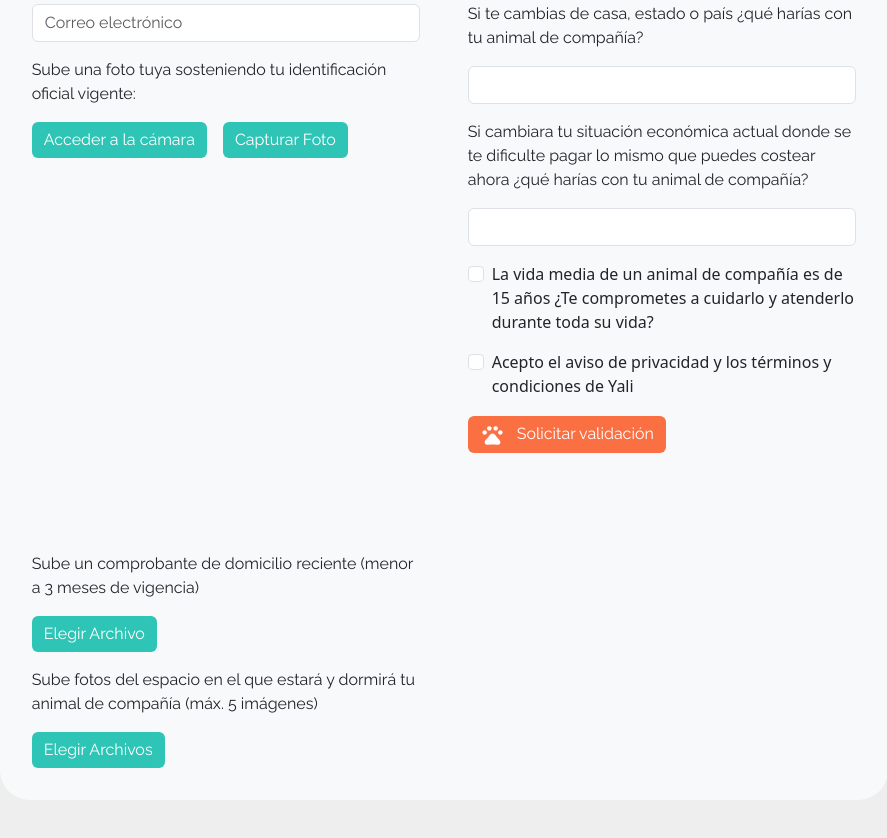
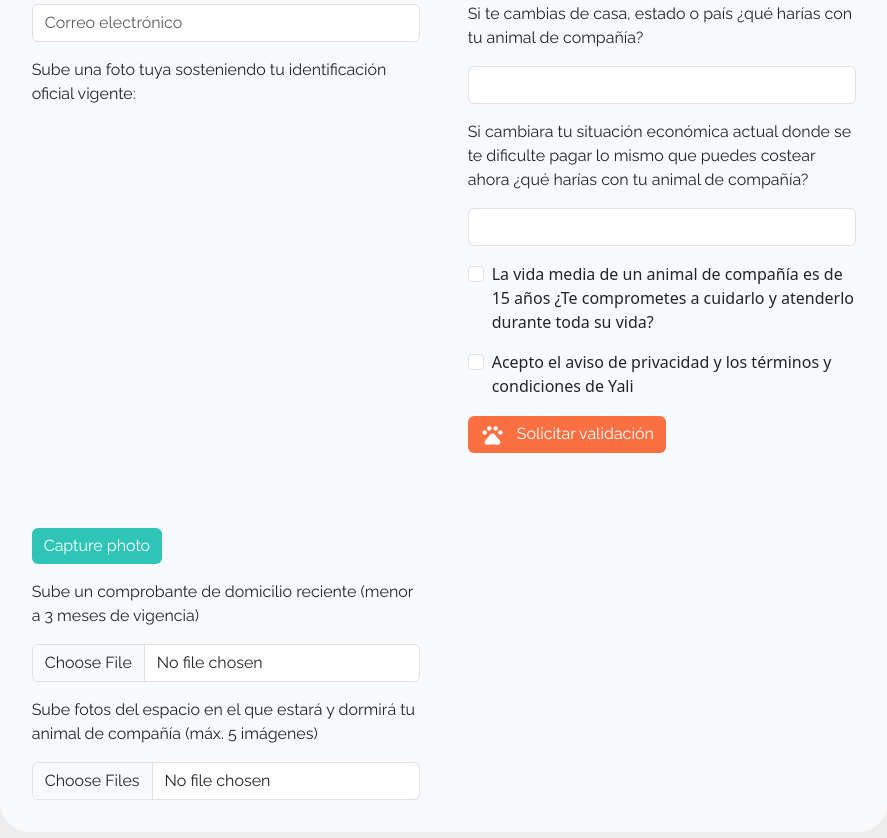
Before and after one commit to AdopcionYali/projectYali, a Next.js app: page /adopterProfile in a window 1280 px wide. Shown: the part 660-1498 px from the top of the page, without its empty margins (307-1194 px from the left). Built offline with nearby package versions, Linux system fonts and the light colour scheme; no server answers.

Commit message:
webcam added

```diff
--- /dev/null
+++ b/components/WebCamImage.jsx
@@ -0,0 +1,49 @@
+import React, { useCallback, useRef, useState } from 'react';
+import Webcam from 'react-webcam';
+import styles from '@/styles/AdopterProfile.module.scss'
+
+function WebcamImage({ register }) {
+
+
+  const [img, setImg] = useState(null);
+  const webcamRef = useRef(null);
+
+  const videoConstraints = {
+    width: 420,
+    height: 420,
+    facingMode: 'user',
+  };
+
+  const capture = useCallback(() => {
+    const imageSrc = webcamRef.current.getScreenshot();
+    setImg(imageSrc);
+
+
+  }, [webcamRef]);
+
+  return (
+    <div className='Container'>
+      {img === null ? (
+        <>
+          <Webcam
+            audio={false}
+            mirrored={false}
+            height={400}
+            width={400}
+            ref={webcamRef}
+            screenshotFormat='image/jpeg'
+            videoConstraints={videoConstraints}
+          />
+          <button onClick={capture} className={`btn btn-secondary ${styles.btnSecondary}`}>Capture photo</button>
+        </>
+      ) : (
+        <>
+          <img src={img}  alt='screenshot' name='documents3'type='image' {...register('documents3')} />
+          <button onClick={() => setImg(null)} className={`btn ms-1 btn-secondary ${styles.btnSecondary}`}>Retake</button>
+        </>
+      )}
+    </div>
+  );
+}
+
+export default WebcamImage;
--- a/package.json
+++ b/package.json
@@ -20,6 +20,7 @@
     "react-bootstrap": "^2.8.0",
     "react-dom": "18.2.0",
     "react-hook-form": "^7.45.2",
+    "react-webcam": "^7.1.1",
     "twilio": "^4.14.0"
   },
   "devDependencies": {
--- a/pages/adopterProfile.jsx
+++ b/pages/adopterProfile.jsx
@@ -1,7 +1,8 @@
-import React, { useEffect } from 'react'
+import React, {  FormProvider, useFormContext } from 'react'
 import Navbar from '@/components/Navbar'
 import styles from '@/styles/AdopterProfile.module.scss'
 import { useForm } from 'react-hook-form'
+import WebcamImage from '@/components/WebCamImage'
 
 const adopterProfile = () => {
 
@@ -11,40 +12,10 @@
     console.log(data)
   })
 
-  const constraints = {
-    audio: false,
-    video: { facingMode: 'user', width: 1280, height: 720 },
-  };
 
 
 
 
-  const handleCamara = () => {
-    global.navigator?.mediaDevices.getUserMedia(constraints)
-      .then((mediaStream => {
-        const video = document.getElementById('videoElement');
-        video.srcObject = mediaStream
-
-      })
-      )
-      .catch(
-        (error) => console.log(error)
-      )
-
-  }
-
-
-
-
-  const takePhoto = () => {
-    useEffect(() => {
-      const canvas = document.getElementById('canvasElement');
-      const video = document.getElementById('videoElement');
-      let ctx = canvas.getContext('2d');
-      ctx.drawImage(video, 0, 0, video.videoWidth, video.videoHeight);
-      console.log('hola')
-    }, []);
-  }
 
 
   return (
@@ -58,6 +29,7 @@
         </aside>
         <main className={`col-lg-9 col-sm-12 bg-light ${styles.form} `} >
           <p><b>Tu cuenta ha sido creada. Para continuar con el proceso de adoptar a tu futuro animal de compañía por favor llena la siguiente solicitud de adopción.</b></p>
+
           <form onSubmit={handleSubmit(customSubmit)} className='d-flex row gx-5'>
             <div className='col-lg-6 col-sm-12'>Solicitud de adopción:
               <input type='text' className='form-control mt-4' {...register('name', { required: true })} placeholder='Nombre' aria-describedby='basic-addon1' />
@@ -85,16 +57,12 @@
               </div>
               {errors.email?.type === 'required' && <small className='text-danger'>Por favor escriba un correo electrónico @ejemplo.com</small>}
               <p className='mt-3'>Sube una foto tuya sosteniendo tu identificación oficial vigente: </p>
-              <button type='button' className={`btn me-3 btn-secondary ${styles.btnSecondary}`} onClick={handleCamara()}>
-                Acceder a la cámara</button>
-              <button type='button' onClick={takePhoto()} className={`btn btn-secondary ${styles.btnSecondary}`} >
-                Capturar Foto</button>
-              <video id='videoElement' className={`${styles.video} mt-3`} autoPlay={true}></video>
-              <canvas id='canvasElement'></canvas>
+             <WebcamImage register={register}  />
               <p className='mt-3'>Sube un comprobante de domicilio reciente (menor a 3 meses de vigencia) </p>
-              <button type='button' className={`btn btn-secondary ${styles.btnSecondary}`}>Elegir Archivo</button>
+              <input type='file' className='form-control' name='documents' {...register('documents')} />
               <p className='mt-3'>Sube fotos del espacio en el que estará y dormirá tu animal de compañía (máx. 5 imágenes) </p>
-              <button type='button' className={`btn btn-secondary ${styles.btnSecondary}`}>Elegir Archivos</button>
+              <input type="file" id="files" className='form-control'  name='documents2' {...register('documents2')} multiple />
+
             </div>
 
 
```
Also changed, not shown: 1 other file (tests, documents, lock files or other folders).
